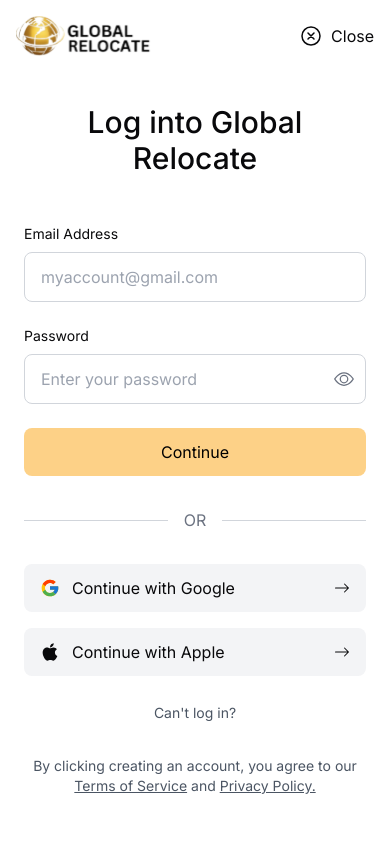
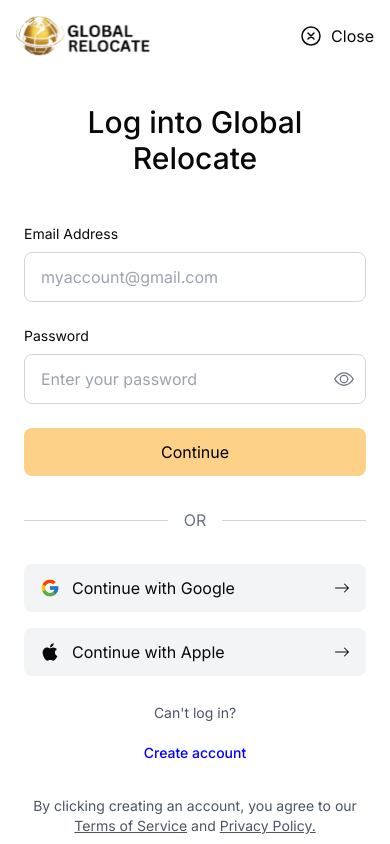
Before and after one commit to Global-Relocate/globalrelocatefrontend, a React (Vite) app: page /login in a window 390 px wide. Built offline with nearby package versions, Linux system fonts and the light colour scheme; no server answers.

Commit message:
Refactor Login component to add mobile create account button

```diff
--- a/src/pages/unauthenticated/Login.jsx
+++ b/src/pages/unauthenticated/Login.jsx
@@ -222,6 +222,13 @@ export default function Login() {
           </Link>
         </div>
 
+        {/* Mobile Create Account Button */}
+        <div className="md:hidden mt-4 text-center">
+          <Link to="/signup" className="text-sm font-medium text-[#0000FF]">
+            Create account
+          </Link>
+        </div>
+
         <p className="mt-8 text-sm text-gray-600 text-center">
           By clicking creating an account, you agree to our{" "}
           <Link to="/terms" className="underline">
```
